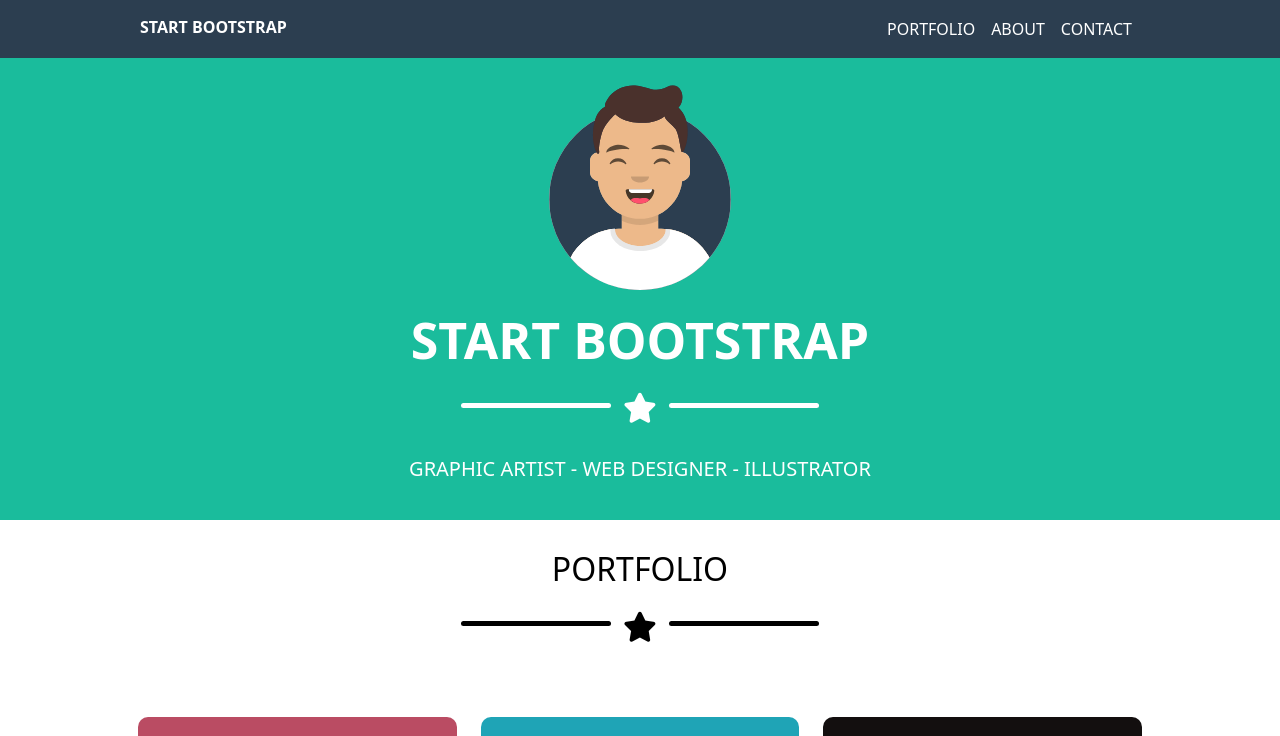
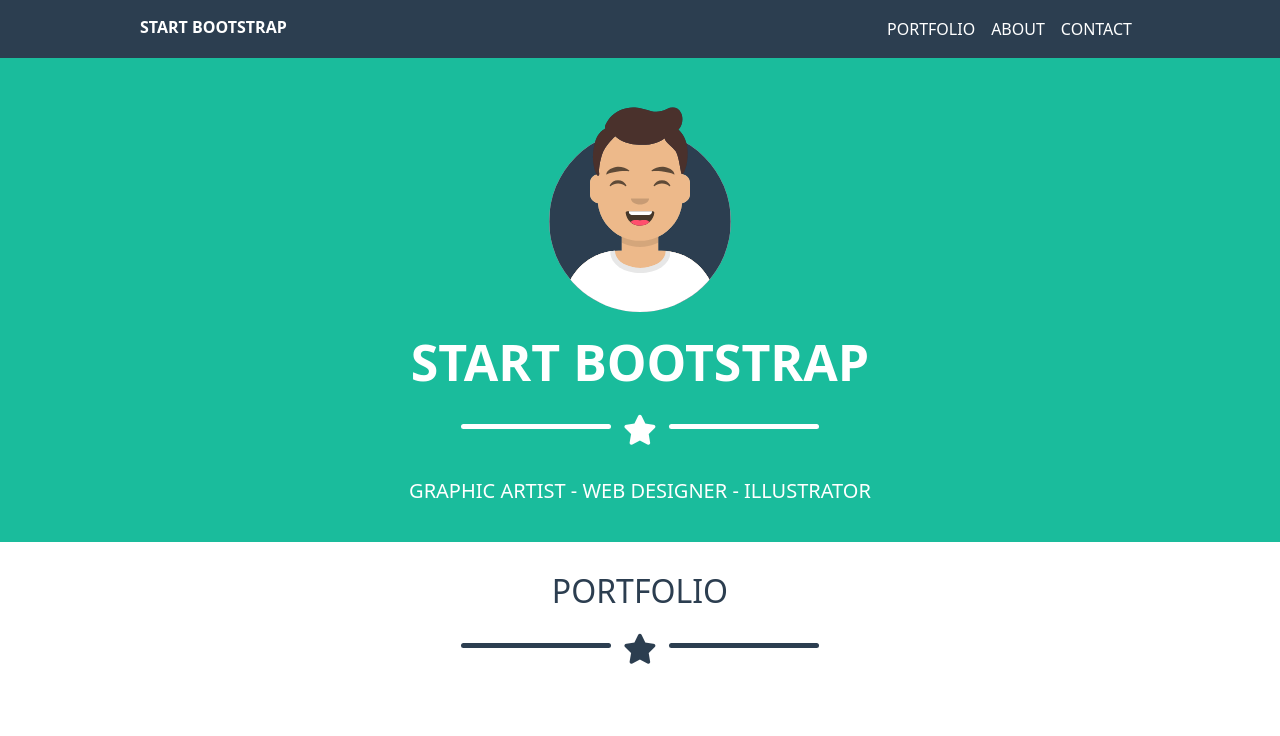
Before and after one commit to SimoneVilardo/html-css-bootstrap-freelancer, a plain HTML site: page index.html in a window 1280 px wide. Shown: the top 736 px of the page. Drawn offline with nearby package versions, Linux system fonts and the light colour scheme.

Commit message:
FINE ESERCIZIO

```diff
--- a/css/style.css
+++ b/css/style.css
@@ -50,6 +50,11 @@ ul{
    background-color: #1abc9c;
 }
 
+.padding-top{
+    padding-top: 80px;
+}
+
+
 h1{
     font-weight: 600;
     font-size: 35px;
@@ -75,8 +80,8 @@ h1{
 
 /* INIZIO PORTFOLIO */
 
-.portfolio-black {
-    color: #000;
+.portfolio-color {
+    color: #2c3e50;
     padding: 30px 0;
 }
 
@@ -157,7 +162,7 @@ h1{
 
 
 .content .list-inline.black .list-inline-item span{
-background-color: #000;
+background-color: #2c3e50;
 }
 
 
--- a/index.html
+++ b/index.html
@@ -12,7 +12,7 @@
 </head>
 <body>
      <!-- INIZIO HEADER -->
-     <header>
+     <header class="fixed-top ">
         <div class="container-page">
             <div class="row">
                 <div class="col-12">
@@ -44,7 +44,7 @@
     <!-- FINE HEADER -->
     <main>
         <div class="container-fluid back-second-color">
-            <div class="row">
+            <div class="row padding-top">
                 <div class="col-12">
                     <div class="container-page">
                         <div class="row">
@@ -76,7 +76,7 @@
                         <div class="row gy-4">
                              <!-- INIZIO TITOLO -->
                             <div class="col-12">
-                                <div class="content text-center portfolio-black">
+                                <div class="content text-center portfolio-color">
                                     <h2>PORTFOLIO</h2>
                                     <ul class="list-inline black">
                                         <li class="list-inline-item vertical-mid"><span class="bar col-6 align-middle"></span></li>
@@ -169,7 +169,7 @@
                         <div class="row width-row">
                              <!-- INIZIO TITOLO -->
                             <div class="col-12">
-                                <div class="content text-center portfolio-black">
+                                <div class="content text-center portfolio-color">
                                     <h2>CONTACT ME</h2>
                                     <ul class="list-inline black">
                                         <li class="list-inline-item vertical-mid"><span class="bar col-6 align-middle"></span></li>
@@ -205,13 +205,13 @@
                 <div class="col-12">
                     <div class="container-page">
                         <div class="row gy-4 text-center padding-info">
-                            <div class="col-12 col-md-4">
+                            <div class="col-12 col-md-3">
                                 <div class="content">
                                     <h5>LOCATION</h5>
                                     <span class="caracteristic-span-info">2215 John Daniel Drive Clark, MO 54243</span>
                                 </div>
                             </div>
-                            <div class="col-12 col-md-4">
+                            <div class="col-12 col-md-5">
                                 <div class="content">
                                     <h5>AROUND THE WEB</h5>
                                     <span><i class="fa-brands fa-facebook-f mod-ico-info"></i><i class="fa-brands fa-google-plus-g mod-ico-info left-info"></i><i class="fa-brands fa-twitter mod-ico-info left-info"></i><i class="fa-brands fa-linkedin-in mod-ico-info left-info"></i></span>
```
